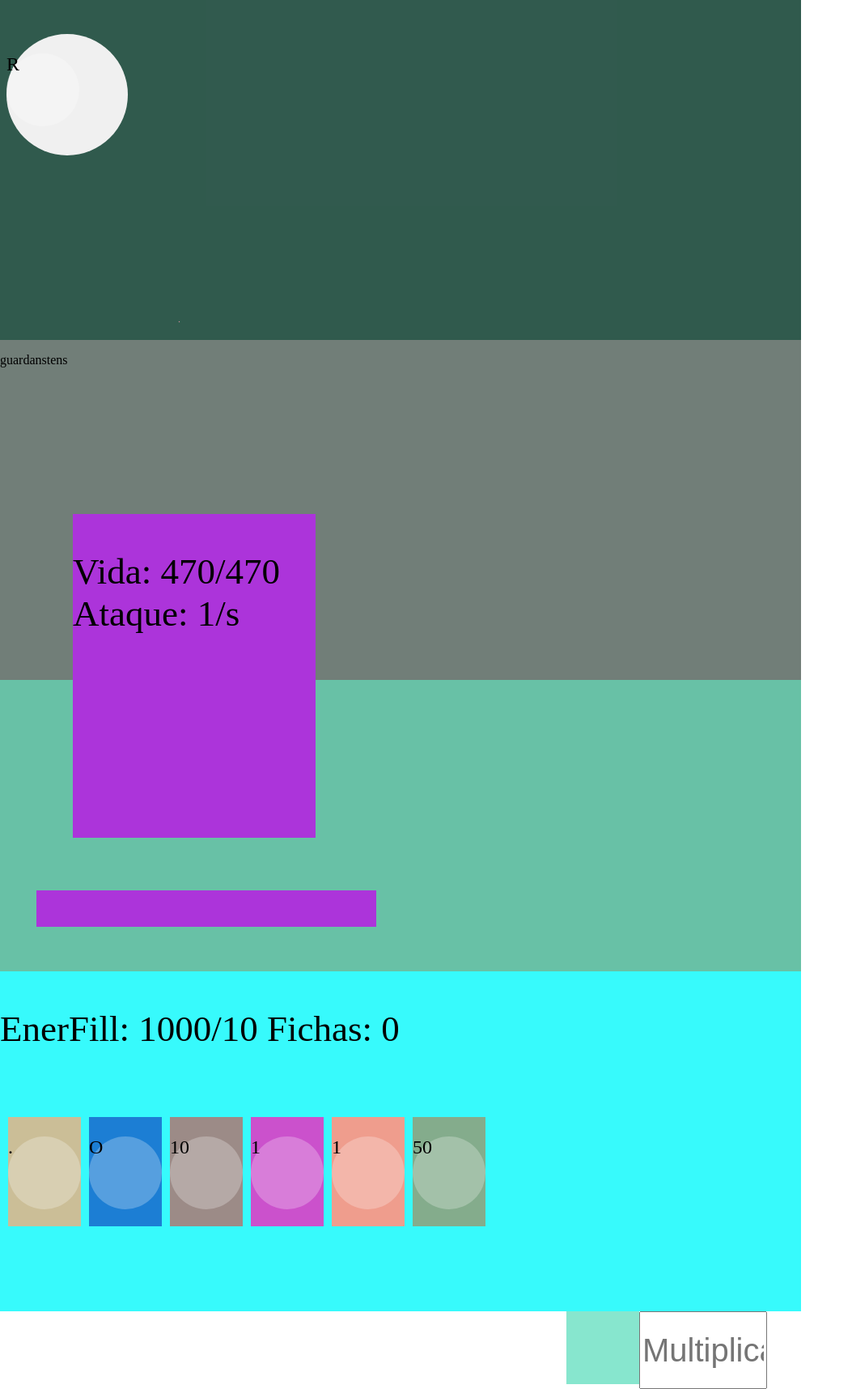
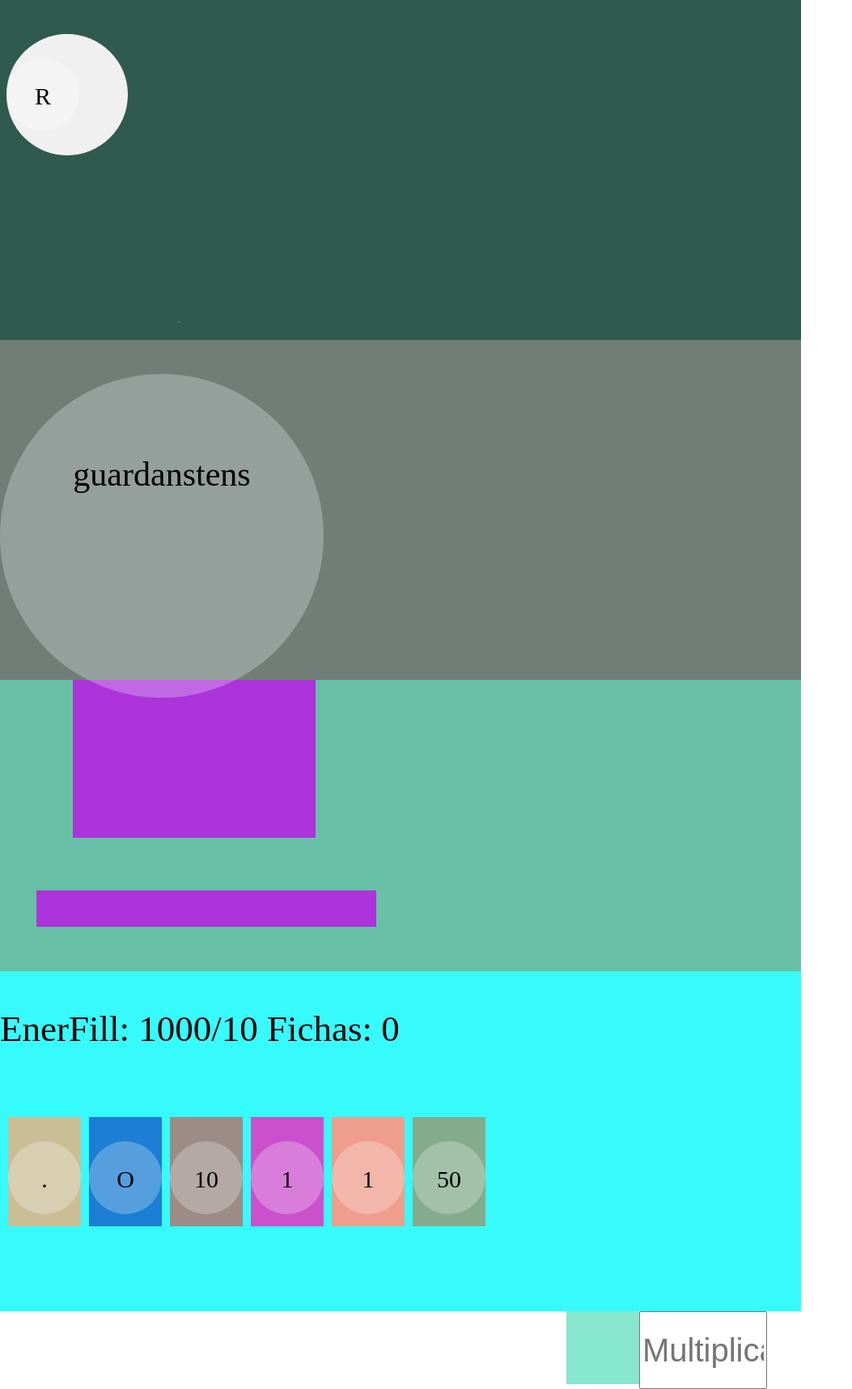
Before and after one commit to Raulencio/games, a PHP site: page /cofa.html in a window 1280 px wide, after a click that opens the changed part. Shown: the whole page at 81% size, without its empty margins (0-1053 px from the left). Run offline with PHP 8.4, Linux system fonts and the light colour scheme.

Commit message:
Add files via upload

```diff
--- a/css/niahi.css
+++ b/css/niahi.css
@@ -1,10 +1,20 @@
 .elp{
     background-color:rgba(255, 255, 255, 0.255);
     width:90px;
-    height:90px;
-    font-size: 24px;
+    height:60px;
+    font-size:30px;
     border-radius:90px;
-
+    text-align: center;
+    padding-top:30px;
+}
+.elpe{
+    background-color:rgba(255, 255, 255, 0.255);
+    width:400px;
+    height:300px;
+    font-size: 42px;
+    border-radius:420px;
+    padding-top:100px;
+    text-align: center;
 }
 .cart:hover{
 transform:scale(1.1,1.1);z-index:10;
@@ -33,3 +43,8 @@ transform:scale(1.1,1.1);z-index:10;
 .cielo{
     z-index:5;
 }
+.guardar{
+    z-index:5;
+}.ganar{
+    z-index:5;
+}
```
